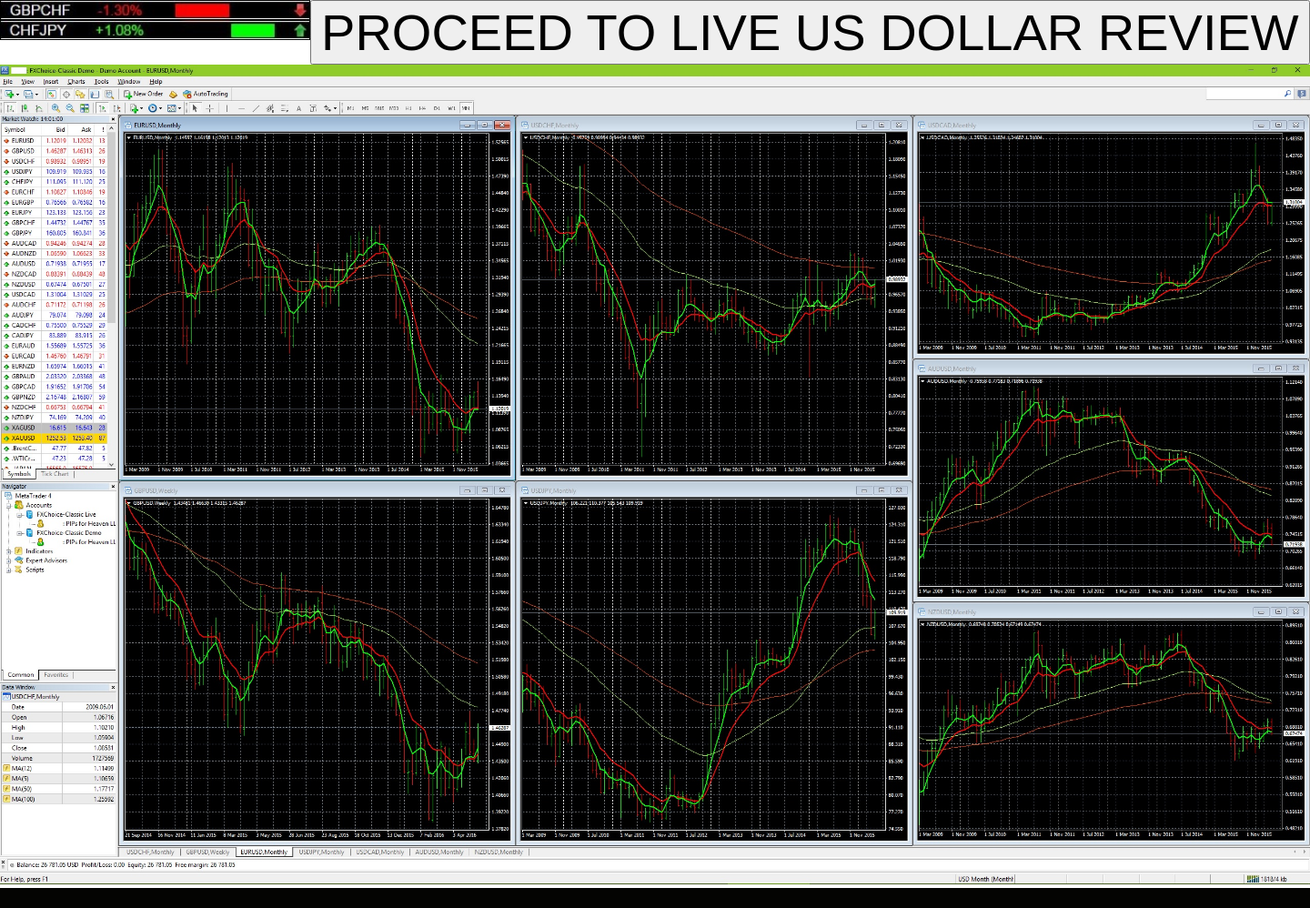
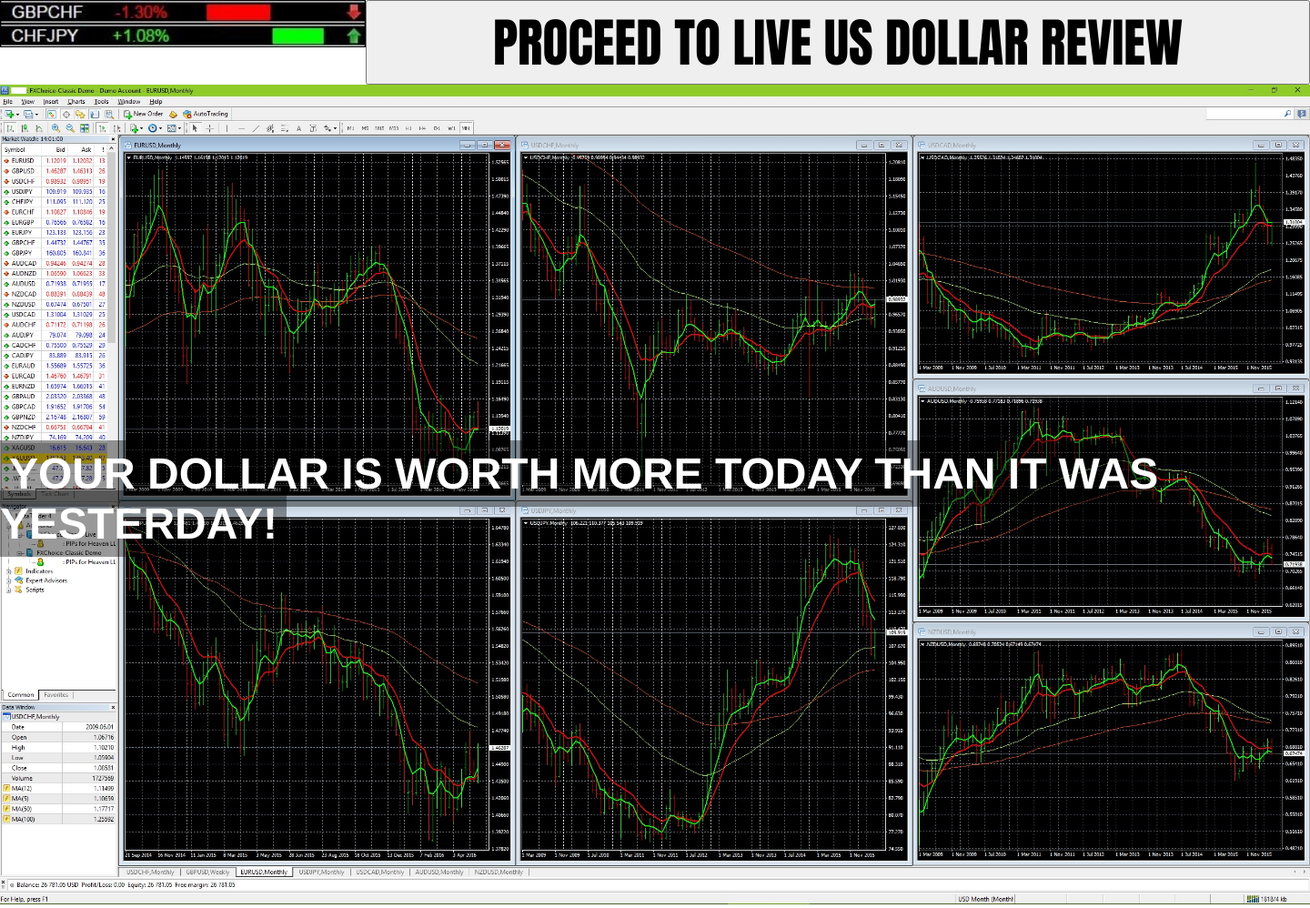
Before and after one commit to mklump/codeguild_finalproject_fxalarm, a Django app: template finalproject_fxalarm/finalproject_fxalarm/templates/finalproject_fxalarm/fxalarm_usd_index.html in a window 1440 px wide. Shown: the whole page at 91% size. Before the commit the page ends 976 px from the top, so only its background shows below. Run offline with Django 3.2, Linux system fonts and the light colour scheme; the template is opened without the code that fills it, so the values that code supplies are empty; some libraries are stand-ins or nearby versions.

Commit message:
update fxalarm_usd_index.html

```diff
--- a/finalproject_fxalarm/finalproject_fxalarm/static/finalproject_fxalarm/content/fxalarm_site.css
+++ b/finalproject_fxalarm/finalproject_fxalarm/static/finalproject_fxalarm/content/fxalarm_site.css
@@ -6,32 +6,51 @@ by: Matthew James K on 5/16/2016
 body
 {
     margin: 0 auto;
-    /*background-image: url("../images/terminal1.jpg");*/
 }
 
 .h1title {
     margin: 0;
 }
 
-.headersection {
+.stream_warning {
     -ms-flex-direction: column;
     -webkit-flex-direction: column;
     flex-direction: column;
     display: flex;
     width: 28em;
     margin: 0;
+    font-family: Impact, Haettenschweiler, 'Franklin Gothic Bold', Charcoal, 'Helvetica Inserat', 'Bitstream Vera Sans Bold', 'Arial Black', 'sans serif';
+    font-size: 20px;
 }
 
 .usd_M1_terminal {
-    height: 100%;
     width: 100%;
 }
 
-.btn_right {
+.top_header_bar {
     display: flex;
 }
 
-.btn_width {
+.top_btn_on_bar {
     width: 100%;
-    font-size: 3.5em;
+    font-family: Impact, Haettenschweiler, 'Franklin Gothic Bold', Charcoal, 'Helvetica Inserat', 'Bitstream Vera Sans Bold', 'Arial Black', 'sans serif';
+    font-size: 3.6em;
 }
+
+.splash {
+    position: relative;
+}
+
+.overlay_header {
+    position: absolute;
+    top: 42%;
+    width: 100%;
+}
+
+.overlay_header span {
+    color: white;
+    font: bold 2em Helvetica, Sans-Serif;
+    background: rgb(0, 0, 0);
+    background: rgba(0, 0, 0, 0.4);
+    padding: 10px;
+}
--- a/finalproject_fxalarm/finalproject_fxalarm/templates/finalproject_fxalarm/fxalarm_usd_index.html
+++ b/finalproject_fxalarm/finalproject_fxalarm/templates/finalproject_fxalarm/fxalarm_usd_index.html
@@ -12,16 +12,17 @@ by Matthew James K on 5/16/2016
     <link rel="stylesheet" type="text/css" href="{% static 'finalproject_fxalarm/content/fxalarm_site.css' %}" />
 </head>
 <body>
-    <div class="btn_right">
-        <section class="headersection">
+    <div class="top_header_bar">
+        <section class="stream_warning">
             <img src="{% static 'finalproject_fxalarm/images/GBPCHF_redarrow.jpg' %}" />
             <h1 class="h1title">{{ title }}</h1>
             <img src="{% static 'finalproject_fxalarm/images/CHFJPY_greenarrow.jpg' %}" />
         </section>
-        <input type="submit" class="btn_width" value="PROCEED TO LIVE US DOLLAR REVIEW" />
+        <input type="submit" class="top_btn_on_bar" value="PROCEED TO LIVE US DOLLAR REVIEW" />
     </div>
-    <section>
+    <section class="splash">
         <img class="usd_M1_terminal" src="{% static 'finalproject_fxalarm/images/terminal1.jpg' %}" />
+        <h1 class="overlay_header"><span>YOUR DOLLAR IS WORTH MORE TODAY THAN IT WAS YESTERDAY!</span></h1>
     </section>
     <script type="text/javascript" src="https://cdn.jsdelivr.net/lodash/4.11.2/lodash.js"></script>
     <script type="text/javascript" src="https://code.jquery.com/jquery-2.2.3.js"></script>
```
Also changed, not shown: 1 other file.
